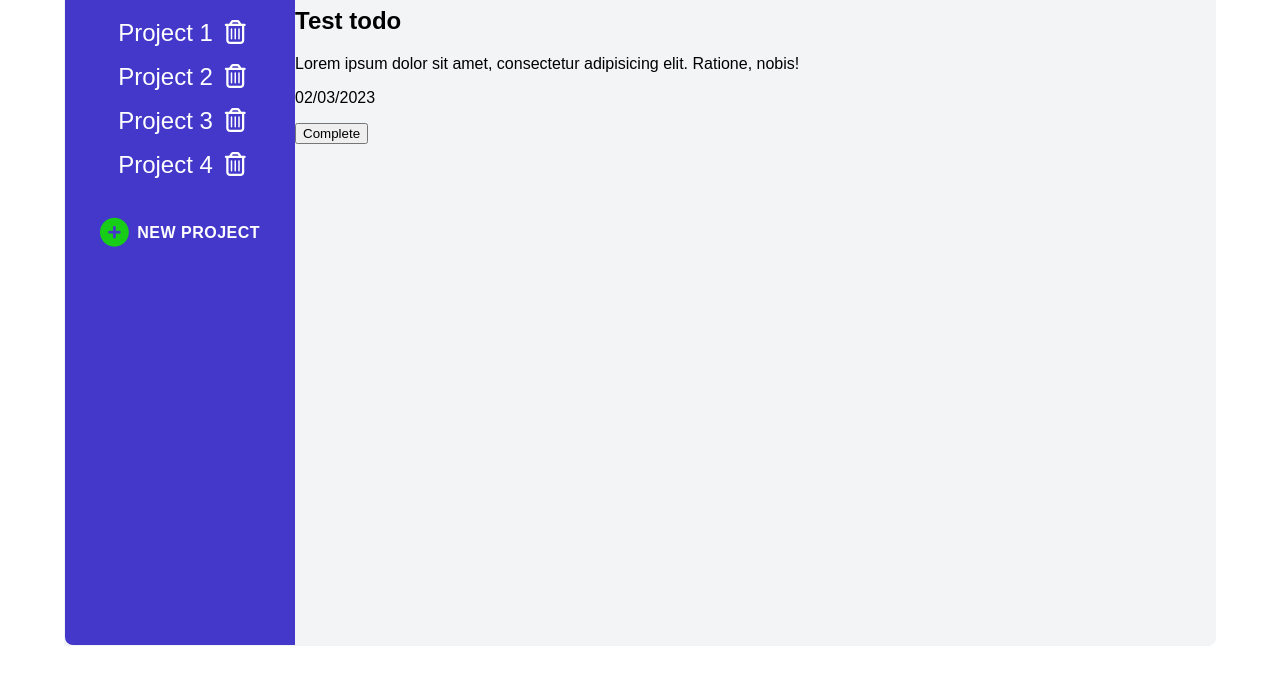
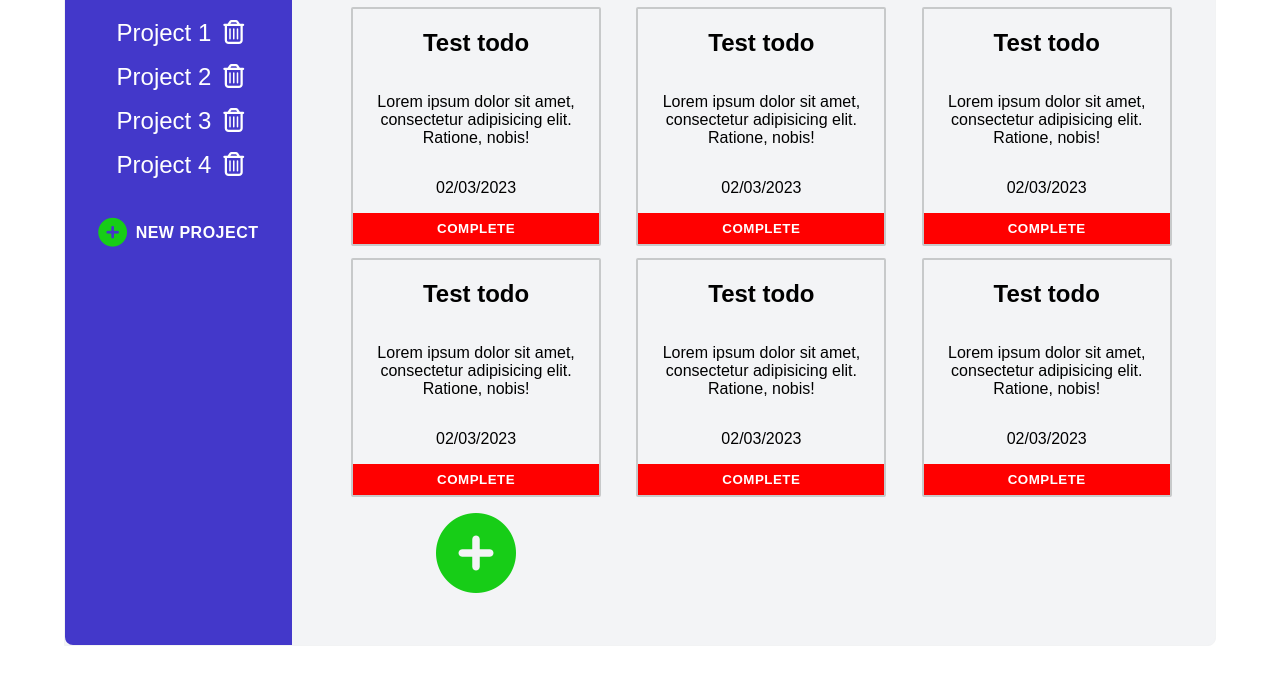
Before and after one commit to thimgrim1337/todo, a website built with webpack: page src/index.html in a window 1280 px wide. Shown: the part 122-816 px from the top of the page. Built offline with nearby package versions, Linux system fonts and the light colour scheme.

Commit message:
Adjust html and styles

```diff
--- a/src/index.html
+++ b/src/index.html
@@ -31,12 +31,13 @@
             <a href="#">Project 4</a><i class="fa-regular fa-trash-can"></i>
           </li>
         </ul>
-        <button class="btn-project">
+        <button class="btn btn-project">
           <i class="fa-solid fa-circle-plus"></i>New Project
         </button>
       </aside>
       <main class="todo-list">
         <h1>Your Tasks</h1>
+        <div class="list">
           <div class="todo">
             <h2 class="title">Test todo</h2>
             <p class="description">
@@ -44,7 +45,56 @@
               nobis!
             </p>
             <p class="dueDate">02/03/2023</p>
-          <button class="complete">Complete</button>
+            <button class="btn btn-complete">Complete</button>
+          </div>
+          <div class="todo">
+            <h2 class="title">Test todo</h2>
+            <p class="description">
+              Lorem ipsum dolor sit amet, consectetur adipisicing elit. Ratione,
+              nobis!
+            </p>
+            <p class="dueDate">02/03/2023</p>
+            <button class="btn btn-complete">Complete</button>
+          </div>
+          <div class="todo">
+            <h2 class="title">Test todo</h2>
+            <p class="description">
+              Lorem ipsum dolor sit amet, consectetur adipisicing elit. Ratione,
+              nobis!
+            </p>
+            <p class="dueDate">02/03/2023</p>
+            <button class="btn btn-complete">Complete</button>
+          </div>
+          <div class="todo">
+            <h2 class="title">Test todo</h2>
+            <p class="description">
+              Lorem ipsum dolor sit amet, consectetur adipisicing elit. Ratione,
+              nobis!
+            </p>
+            <p class="dueDate">02/03/2023</p>
+            <button class="btn btn-complete">Complete</button>
+          </div>
+          <div class="todo">
+            <h2 class="title">Test todo</h2>
+            <p class="description">
+              Lorem ipsum dolor sit amet, consectetur adipisicing elit. Ratione,
+              nobis!
+            </p>
+            <p class="dueDate">02/03/2023</p>
+            <button class="btn btn-complete">Complete</button>
+          </div>
+          <div class="todo">
+            <h2 class="title">Test todo</h2>
+            <p class="description">
+              Lorem ipsum dolor sit amet, consectetur adipisicing elit. Ratione,
+              nobis!
+            </p>
+            <p class="dueDate">02/03/2023</p>
+            <button class="btn btn-complete">Complete</button>
+          </div>
+          <div class="btn-add">
+            <i class="fa-solid fa-circle-plus"></i>
+          </div>
         </div>
       </main>
     </div>
--- a/src/styles/main.scss
+++ b/src/styles/main.scss
@@ -13,6 +13,7 @@ body {
     height: 90vh;
     display: grid;
     grid-template-columns: 1fr 4fr;
+    gap: 1rem;
     margin: 3rem auto;
     background: #f3f4f6;
     border: 1px solid #f2f3f4;
@@ -76,12 +77,8 @@ aside {
        font-size: 1rem;
        display: flex;
        align-items: center;
-       font-weight: bold;
-       text-transform: uppercase;
-       letter-spacing: .5px;
-       border: none;
        background: none;
-       font-family: sans-serif;
+
        color: white;
        transition: .2s;
 
@@ -93,14 +90,71 @@ aside {
        }
 
        &:hover {
-        cursor: pointer;
         transform: scale(1.1);
 
         i {
             transform: rotate(30deg);
         }
        }
+   }
+}
 
 
- }
+.todo-list {
+    padding: 0 2rem;
+    overflow: scroll;
+
+
+    .list {
+       display: grid;
+       grid-template-columns: repeat(auto-fit, 250px);
+       gap: .8rem;
+       justify-content: space-around;
+
+       .todo {
+        display: flex;
+        flex-direction: column;
+        align-items: center;
+        text-align: center;
+        border: 2px solid #c7c9ca;
+        border-radius: 2px;
+
+        .description {
+            padding: 0 .8rem;
+        }
+
+        .btn-complete {
+            align-self: stretch;
+            background: red;
+            color: white;
+            transition: .2s;
+
+            &:hover {
+                background-color: rgba($color: red, $alpha: 0.2);
+            }
+        }
+        }
+
+        .btn-add {
+            font-size: 5rem;
+            align-self: center;
+            justify-self: center;
+            color:rgb(23, 205, 23);
+            transition: .2s;
+
+            &:hover {
+                transform: rotate(45deg)
+            }
+        }
+    }
 }
+
+.btn {
+    padding: .5rem;
+    text-transform: uppercase;
+    font-weight: bold;
+    letter-spacing: .5px;
+    font-family: 'Poppins', sans-serif;
+    border: none;
+    cursor: pointer;
+}
```
Lines whose indentation alone changed are shown as unchanged.
